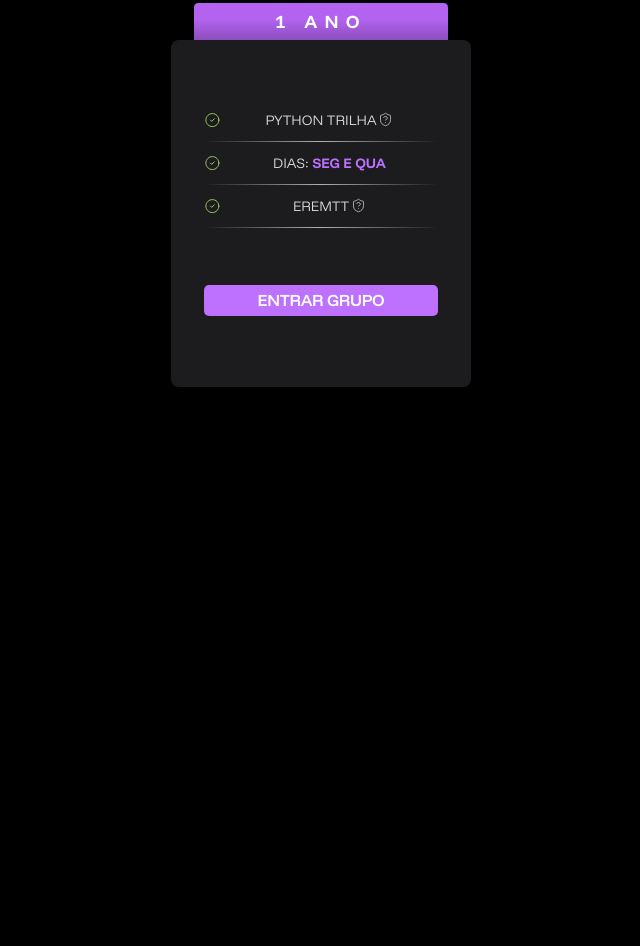
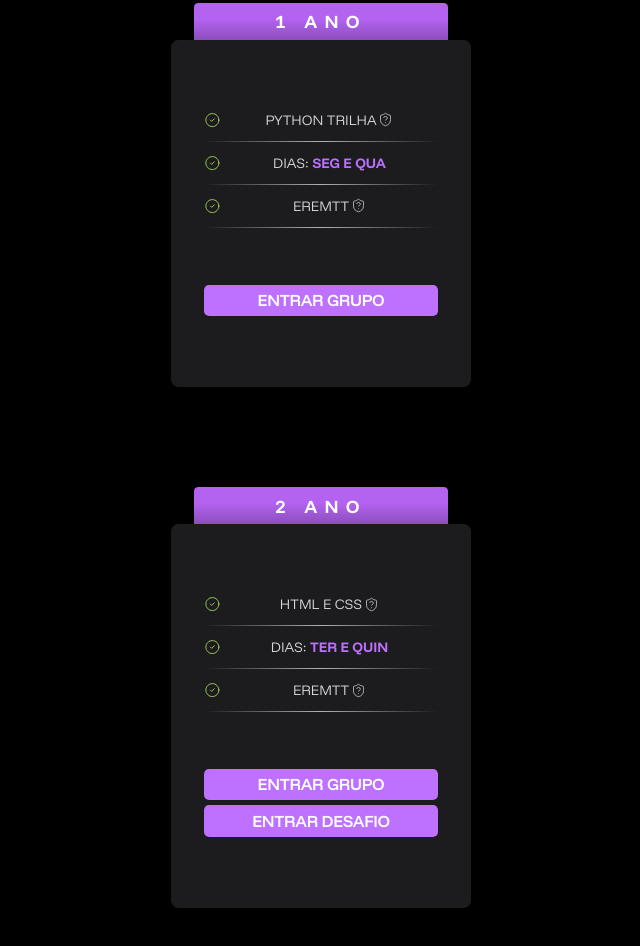
Before and after one commit to lucasfelixdev/portfoil, a plain HTML site: page cesar.html in a window 1280 px wide. Shown: the part 887-1833 px from the top of the page, without its empty margins (319-959 px from the left). Before the commit the page ends 1374 px from the top, so only its background shows below. Drawn offline with Linux system fonts and the light colour scheme.

Commit message:
Update cesar.html

```diff
--- a/cesar.html
+++ b/cesar.html
@@ -67,6 +67,45 @@
                 </div>
             </div>
         </article>
+        <article>
+            <div class="title-card"><h2>2 ANO</h2></div>
+            <div class="card-container">
+                <ul>
+                    <li>
+                        <img src="./svg/circle-check.svg" alt="circulo-check">
+                        <div class="li-topics">
+                            <p>HTML E CSS</p>
+                            <img src="./svg/shield-question.svg" alt="i-faq">
+                        </div>
+                    </li>
+                        <div class="divisor-gray"></div>
+                    <li>
+                        <img src="./svg/circle-check.svg" alt="circulo-check">
+                        <div class="li-topics">
+                            <p>DIAS: <span>TER E QUIN</span></p>
+
+                        </div>
+                    </li>
+                    <div class="divisor-gray"></div>
+                    <li>
+                        <img src="./svg/circle-check.svg" alt="circulo-check">
+                        <div class="li-topics">
+                            <p>EREMTT</p>
+                            <img src="./svg/shield-question.svg" alt="i-faq">
+                        </div>
+                    </li>
+                    <div class="divisor-gray"></div>
+                </ul>
+
+
+                <div class="plans">
+
+
+                    <a href="https://chat.whatsapp.com/ByPyudFS08xFXjzOJgyaAr?mode=gi_t"><p>ENTRAR GRUPO</p></a>
+                    <a href="https://drive.google.com/drive/folders/11jRFf_E-PlN0hdo9saLzZ1gcAGjU8euh?usp=sharing"><p>ENTRAR DESAFIO</p></a>
+                </div>
+            </div>
+        </article>
 
 
     </main>
```
